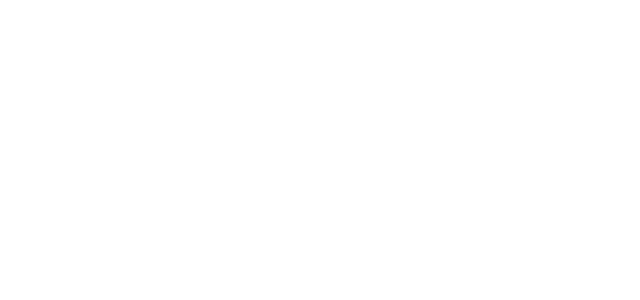
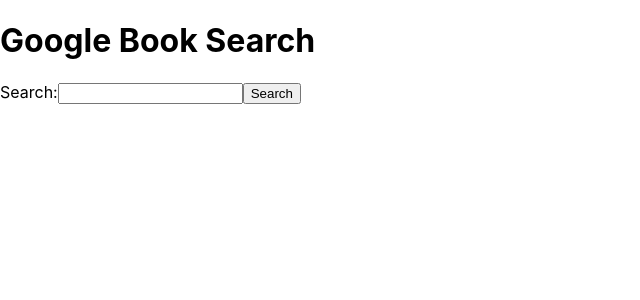
Before and after one commit to thinkful-ei-jaguar/BookSearchAPI-Robert-Jaye, a React (Create React App) app: page / in a window 1280 px wide. Shown: the top 300 px of the page, without its empty margins (0-640 px from the left). Built offline with nearby package versions, Linux system fonts and the light colour scheme.

Commit message:
part one

```diff
--- a/src/App.js
+++ b/src/App.js
@@ -1,9 +1,21 @@
 import React from 'react';
+import Filter from './Filter';
+import BookList from './BookList';
 
 function App() {
   return (
     <main className='App'>
-      {/* content goes here */}
+      <header>
+        <h1>Google Book Search</h1>
+      </header>
+      <form>
+        Search:
+        <input type="text" name="Search"></input>
+        <button type='submit'>Search</button>
+      </form>
+      <Filter />
+      <BookList />
+
     </main>
   );
 }
--- /dev/null
+++ b/src/BookList.js
@@ -0,0 +1,11 @@
+import React, { Component }  from 'react';
+
+class BookList extends Component {
+  render(){
+    return(
+      <div></div>
+    );
+  }
+}
+
+export default BookList;
--- /dev/null
+++ b/src/Filter.js
@@ -0,0 +1,11 @@
+import React, { Component } from 'react';
+
+class Filter extends Component {
+  render(){
+    return(
+      <div></div>
+    );
+  }
+}
+
+export default Filter;
```
